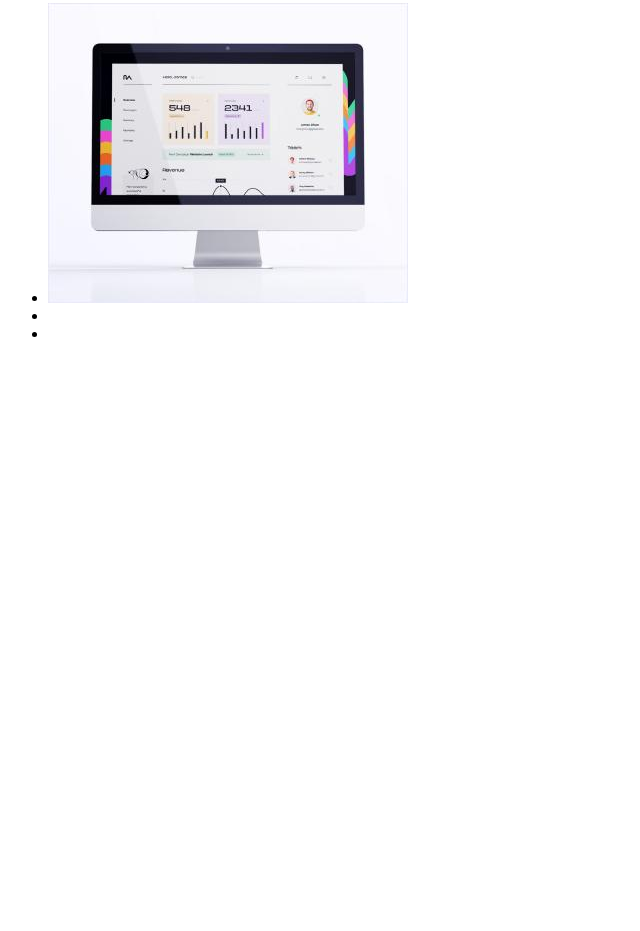
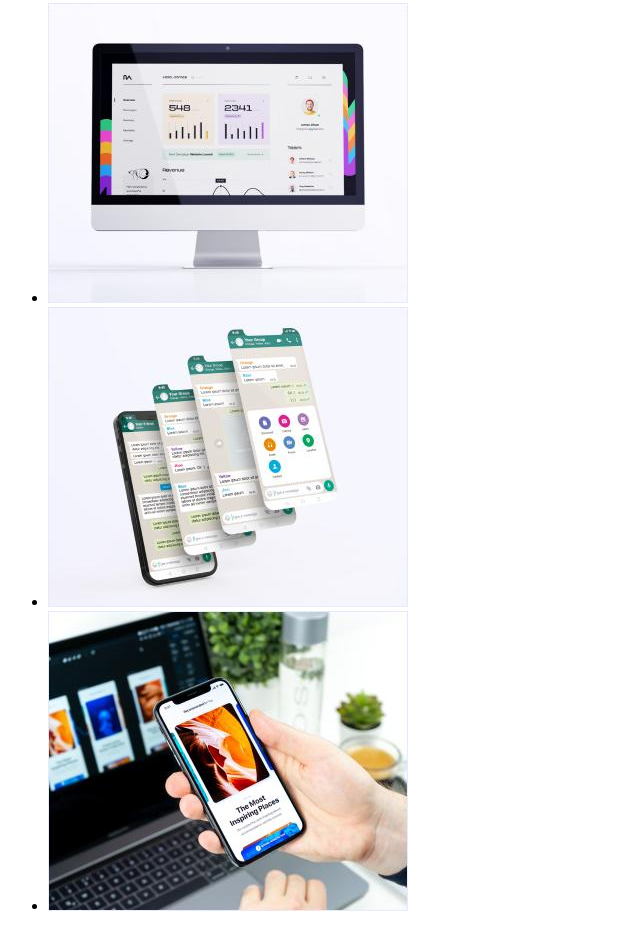
Before and after one commit to listheprogrammist/goit-markup-hw-01, a plain HTML site: page index.html in a window 1280 px wide. Shown: the part 657-1588 px from the top of the page, without its empty margins (0-640 px from the left). Before the commit the page ends 1016 px from the top, so only its background shows below. Drawn offline with Linux system fonts and the light colour scheme.

Commit message:
version 1.3.1
added images

```diff
--- a/index.html
+++ b/index.html
@@ -71,8 +71,12 @@
         <li>
                 <img src="./images/komp.jpg" alt="imagene analytics" width="360">
         </li>
-        <li></li>
-        <li></li>
+        <li>
+            <img src="./images/tel.jpg" alt="support 24/7" width="360">
+        </li>
+        <li>
+            <img src="./images/telkomp.jpg" alt="sinchronization with ohter devices" width="360">
+        </li>
         </ul>
     </section>
     <section></section>
```
